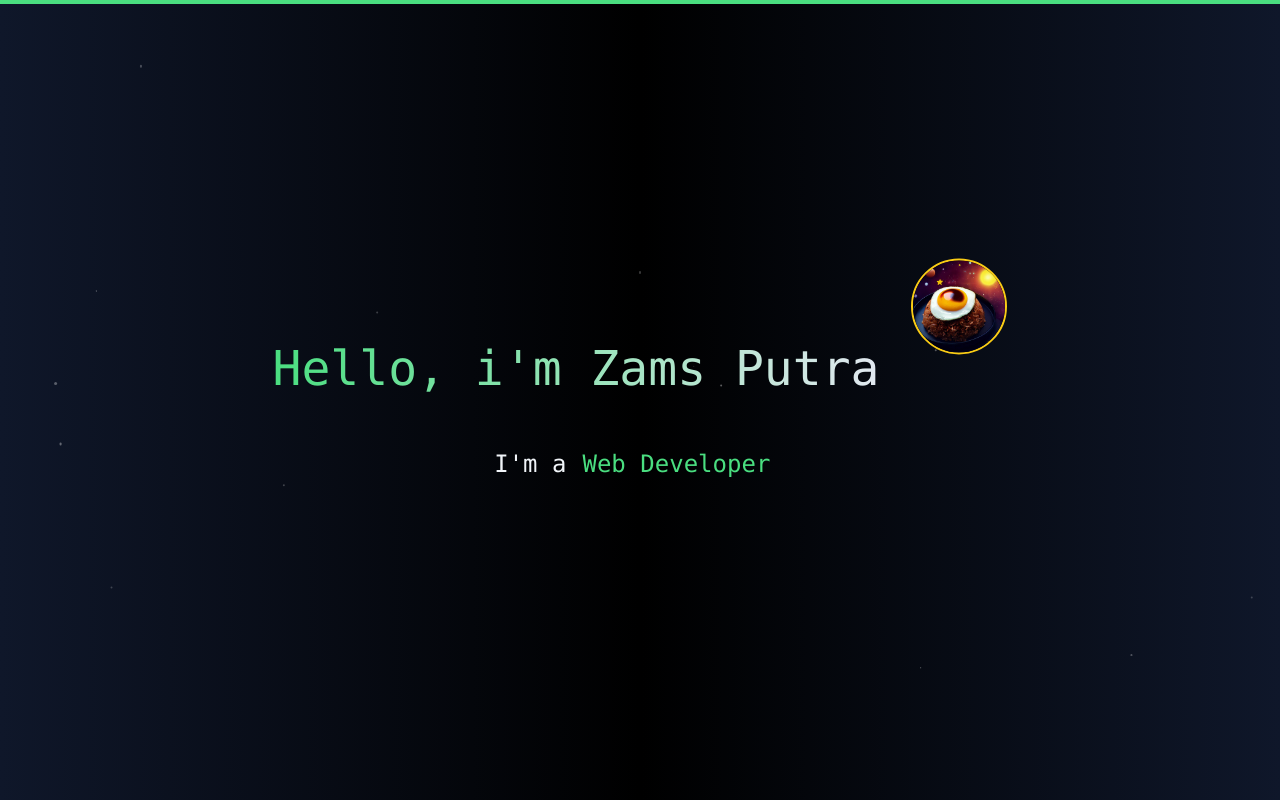
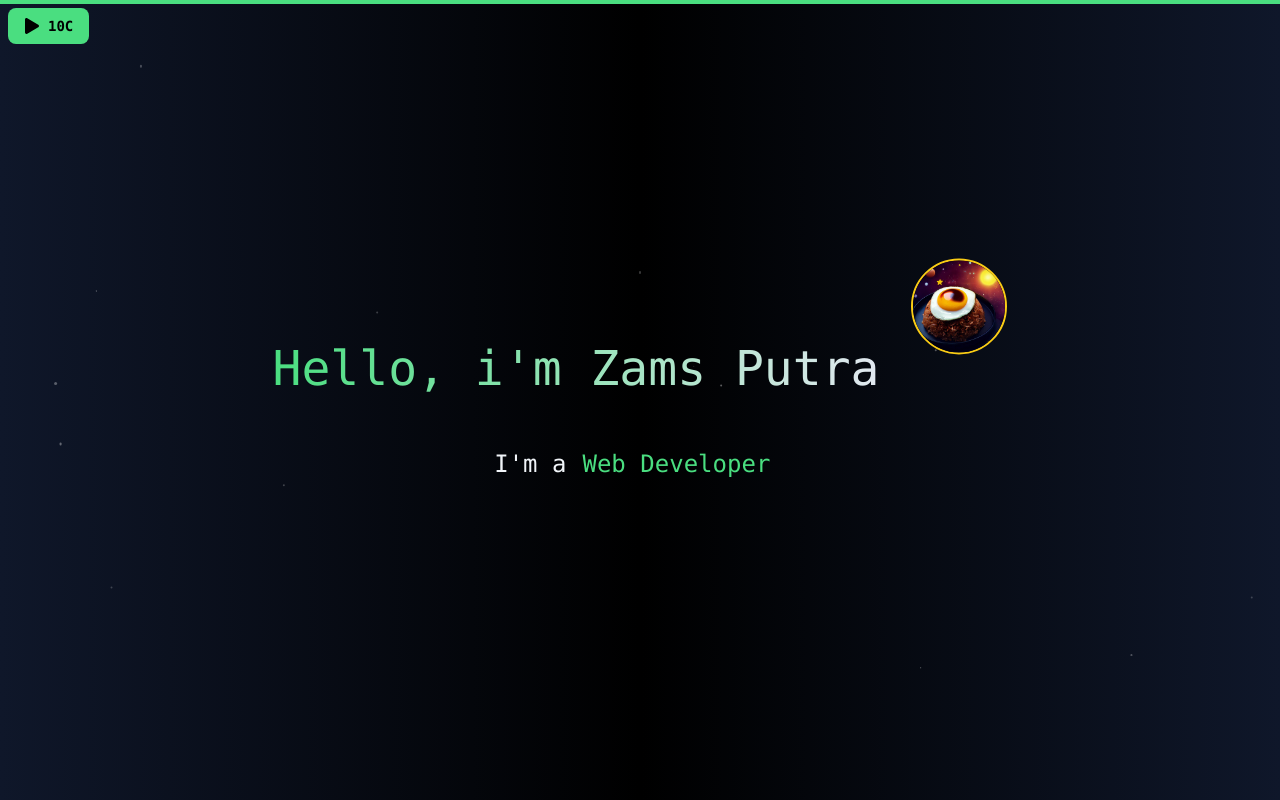
Before and after one commit to zams-putra/portfolio, a React (Vite) app: page / in a window 1280 px wide. Shown: the top 800 px of the page. Built offline with nearby package versions, Linux system fonts and the light colour scheme; no server answers.

Commit message:
add: newwww

```diff
--- a/src/App.jsx
+++ b/src/App.jsx
@@ -16,6 +16,7 @@ import { SiGnometerminal } from "react-icons/si";
 import ScrollUp from "./helper/ScrollUp";
 import ScrollDown from "./helper/ScrollDown";
 import StarBackground from "./components/StarBackground";
+import FloatingMusic from "./helper/FloatingMusix";
 
 
 
@@ -62,7 +63,6 @@ function App() {
 
 
 
-
   useEffect(() => {
     const timer = setTimeout(() => {
       setNotSplash(true);
@@ -79,7 +79,7 @@ function App() {
 
   return (
     <>
-
+      <FloatingMusic/>
       <AnimatePresence mode="wait">
         {!isTerminal ? (
           <motion.div key="main" initial={{ opacity: 0, y: 100 }} animate={{ opacity: 1, y: 0 }} exit={{ opacity: 0, y: 100 }} transition={{ duration: 0.2 }} className="relative bg-gradient-to-r from-slate-900 via-black to-slate-900 text-slate-100 min-h-screen flex flex-col items-center gap-20 overflow-hidden">
--- a/src/components/End.jsx
+++ b/src/components/End.jsx
@@ -3,6 +3,7 @@ import { useEffect, useRef, useState } from "react";
 import { motion } from "motion/react";
 import BarDurationSong from "../helper/BarDurationSong";
 import FakeVisualizer from "../helper/Visualizer";
+import { useMusic } from "../context/MusicContext";
 
 
 export default function End() {
@@ -10,50 +11,10 @@ export default function End() {
 
 
     // not play spotify
+
+
+    const { currMusic, isPlaying, play, pause, next, prev } = useMusic();
     const audioRef = useRef(null)
-    const musics = [
-        {
-            title: '10C',
-            artist: 'Sharou',
-            link: "/music/sharou-10c.mp3",
-        },
-        {
-            title: 'You and Me',
-            artist: 'Sharou',
-            link:   "/music/sharou-you_and_me.mp3",
-        },
-        {
-            title: 'Turirip ip ip',
-            artist: 'NCS Symbolism',
-            link:  "/music/turipip.mp3",
-        },
-    ]
-
-    const [currTrack, setCurrTrack] = useState(0)
-    const [isPLaying, setIsPlaying] = useState(false)
-
-    const play = () => {
-        audioRef.current.play()
-        setIsPlaying(true)
-    }
-    const pause = () => {
-        audioRef.current.pause()
-        setIsPlaying(false)
-    }
-
-    const next = () => {
-        const nextTrack = (currTrack + 1) % musics.length
-        setCurrTrack(nextTrack)
-        setTimeout(play, 100)
-    }
-
-    const prev = () => {
-        const prevTrack = (currTrack - 1 + musics.length) % musics.length
-        setCurrTrack(prevTrack)
-        setTimeout(play, 100)
-    }
-
-    const currMusic = musics[currTrack]
 
 
     // play spotify
@@ -145,7 +106,7 @@ export default function End() {
                 </motion.div>
             ) :(
                 <div className="flex flex-col items-center gap-4">
-                <FakeVisualizer isPlaying={isPLaying}/>
+                <FakeVisualizer isPlaying={isPlaying}/>
 
                     <motion.p
                         className="text-xs md:text-xl bg-gradient-to-r from-slate-500 to-slate-200 bg-clip-text text-transparent"
@@ -188,7 +149,7 @@ export default function End() {
                             ⏮
                         </motion.button>
 
-                        {isPLaying ? (
+                        {isPlaying ? (
                             <motion.button
                                 whileTap={{ scale: 0.9 }}
                                 onClick={pause}
--- /dev/null
+++ b/src/context/MusicContext.jsx
@@ -0,0 +1,60 @@
+import { createContext, useContext, useRef, useState } from "react";
+
+const MusicContext = createContext();
+
+const musics = [
+  { title: "10C", artist: "Sharou", link: "/music/sharou-10c.mp3" },
+  { title: "You and Me", artist: "Sharou", link: "/music/sharou-you_and_me.mp3" },
+  { title: "Turirip ip ip", artist: "NCS Symbolism", link: "/music/turipip.mp3" },
+];
+
+// eslint-disable-next-line react/prop-types
+export function MusicProvider({ children }) {
+  const audioRef = useRef(null);
+  const [currTrack, setCurrTrack] = useState(0);
+  const [isPlaying, setIsPlaying] = useState(false);
+
+  const play = () => {
+    audioRef.current?.play();
+    setIsPlaying(true);
+  };
+
+  const pause = () => {
+    audioRef.current?.pause();
+    setIsPlaying(false);
+  };
+
+  const next = () => {
+    setCurrTrack((p) => (p + 1) % musics.length);
+    setTimeout(play, 100);
+  };
+
+  const prev = () => {
+    setCurrTrack((p) => (p - 1 + musics.length) % musics.length);
+    setTimeout(play, 100);
+  };
+
+  return (
+    <MusicContext.Provider
+      value={{
+        audioRef,
+        currMusic: musics[currTrack],
+        isPlaying,
+        play,
+        pause,
+        next,
+        prev,
+      }}
+    >
+      <audio
+        ref={audioRef}
+        src={musics[currTrack].link}
+        onEnded={next}
+      />
+      {children}
+    </MusicContext.Provider>
+  );
+}
+
+// eslint-disable-next-line react-refresh/only-export-components
+export const useMusic = () => useContext(MusicContext);
--- /dev/null
+++ b/src/helper/FloatingMusix.jsx
@@ -0,0 +1,37 @@
+import { useMusic } from "../context/MusicContext";
+import { motion } from "motion/react";
+import { FaPlay, FaPause } from "react-icons/fa";
+
+export default function FloatingMusic() {
+  const { currMusic, isPlaying, play, pause } = useMusic();
+
+  return (
+    <motion.button
+      onClick={isPlaying ? pause : play}
+      whileHover={{ scale: 1.05 }}
+      whileTap={{ scale: 0.95 }}
+      initial={{ boxShadow: "0 0 0px #22c55e" }}
+      animate={{
+        boxShadow: isPlaying
+          ? [
+              "0 0 0px #22c55e",
+              "0 0 16px #22c55e",
+              "0 0 32px #22c55e",
+              "0 0 16px #22c55e",
+              "0 0 0px #22c55e",
+            ]
+          : "0 0 0px #22c55e",
+      }}
+      transition={{ duration: 2, repeat: Infinity, ease: "easeInOut" }}
+      className="fixed top-2 left-2 z-40
+                 bg-green-400 hover:bg-green-500 text-black
+                 px-4 py-2 rounded-lg font-semibold
+                 flex items-center gap-2"
+    >
+      {isPlaying ? <FaPause /> : <FaPlay />}
+      <span className="text-sm hidden md:block truncate max-w-[120px]">
+        {currMusic.title}
+      </span>
+    </motion.button>
+  );
+}
--- a/src/main.jsx
+++ b/src/main.jsx
@@ -2,9 +2,12 @@ import { StrictMode } from "react";
 import { createRoot } from "react-dom/client";
 import App from "./App.jsx";
 import "./index.css";
+import { MusicProvider } from "./context/MusicContext.jsx";
 
 createRoot(document.getElementById("root")).render(
   <StrictMode>
-    <App />
+    <MusicProvider>
+      <App />
+    </MusicProvider>
   </StrictMode>
 );
```
